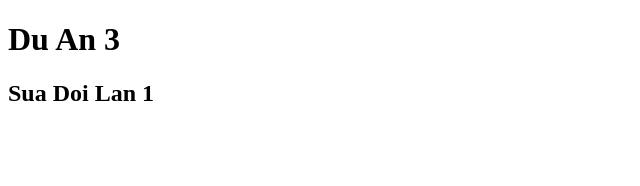
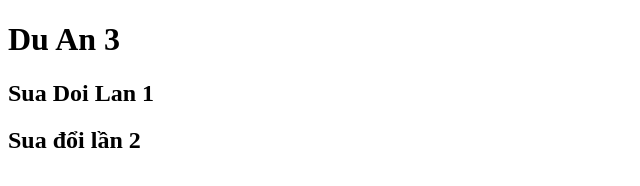
Before and after one commit to LeNguyenHoaiAn16092004/DuAn3, a plain HTML site: page index.html in a window 1280 px wide. Shown: the whole page, without its empty margins (0-640 px from the left). Drawn offline with Linux system fonts and the light colour scheme.

Commit message:
test commit 3rd

```diff
--- a/index.html
+++ b/index.html
@@ -8,5 +8,6 @@
   <body>
     <h1>Du An 3</h1>
     <h2>Sua Doi Lan 1</h2>
+    <h2>Sua đổi lần 2</h2>
   </body>
 </html>
```
